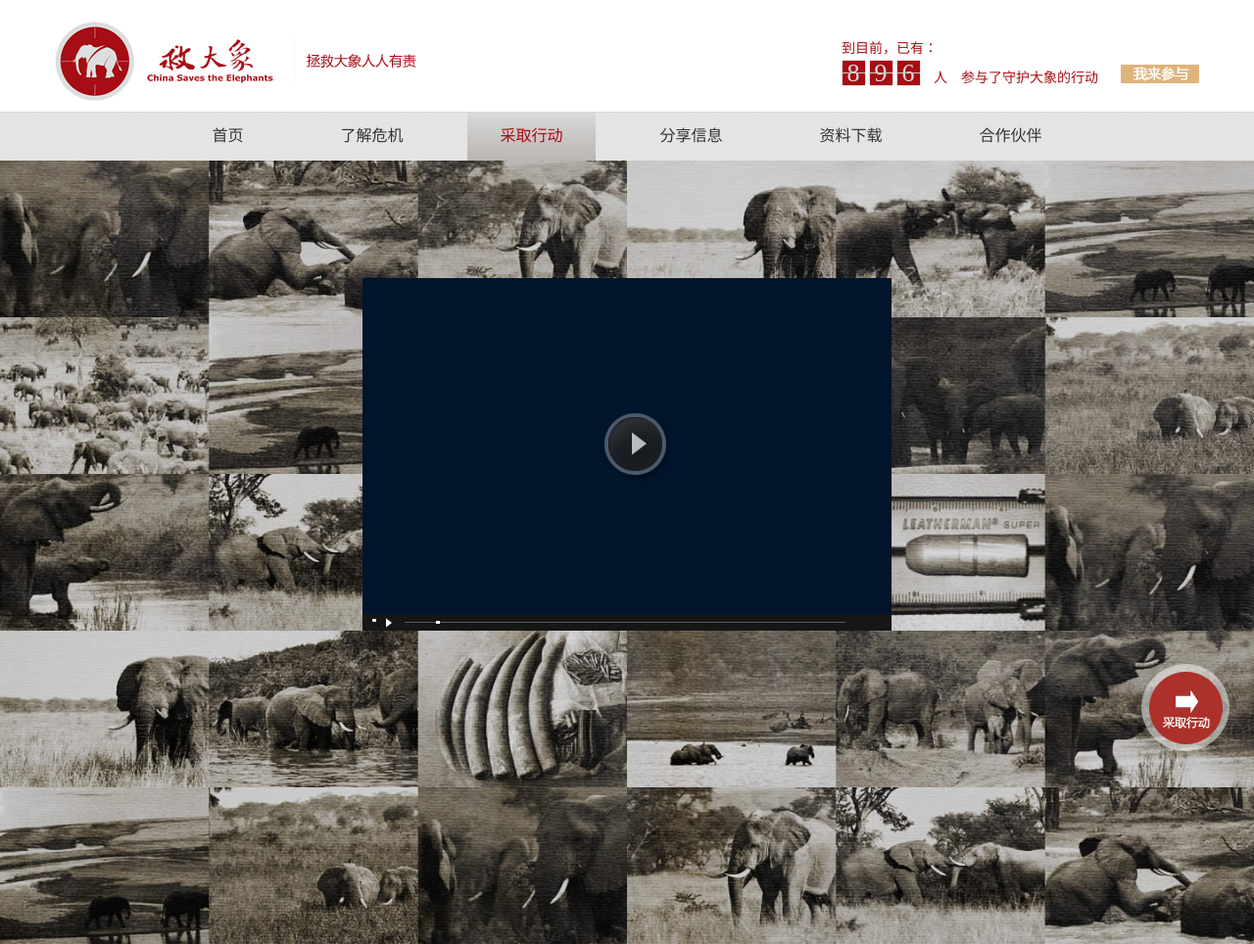
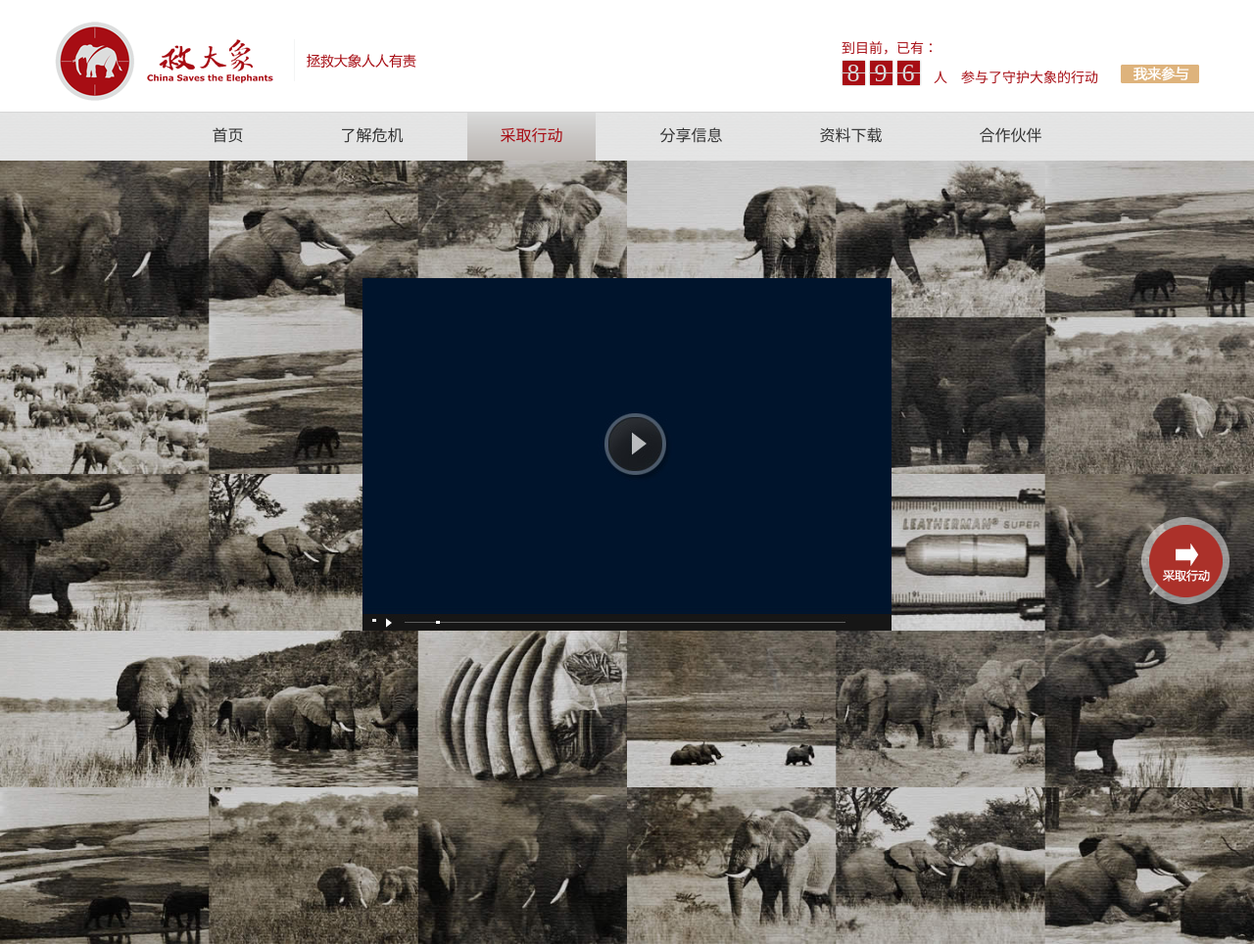
Before and after one commit to luxiangrong/SaveElephant, a plain HTML site: page index.html in a window 1280 px wide. Shown: the top 964 px of the page at 98% size. Drawn offline with Linux system fonts and the light colour scheme.

Commit message:
改变开始行动按钮的位置

```diff
--- a/style/index.css
+++ b/style/index.css
@@ -193,7 +193,7 @@
 .indexPart4 .list3 .more{text-align:center;}
 
 .indexPart2{height:600px; overflow:hidden; position:relative;}
-.indexPart2Btn{position:fixed; z-index:19; bottom:33px; right:25px;}
+.indexPart2Btn{position:fixed; z-index:19; bottom:183px; right:25px;}
 .dialog {position: fixed; top: 25px; height: 100%; width: 100%;z-index: -1;}
 .takeAction .contentDiv{width:580px; height:440px; padding:60px 20px 0 20px; overflow:hidden; background:#fff; position:absolute; top:50%; margin-top: -250px; right:0px;}
 .takeAction .close{position:absolute; top:6px; right:5px; display:block; background:url(../image/lico5.gif) left top no-repeat; width:18px; height:18px; overflow:hidden;}
```
